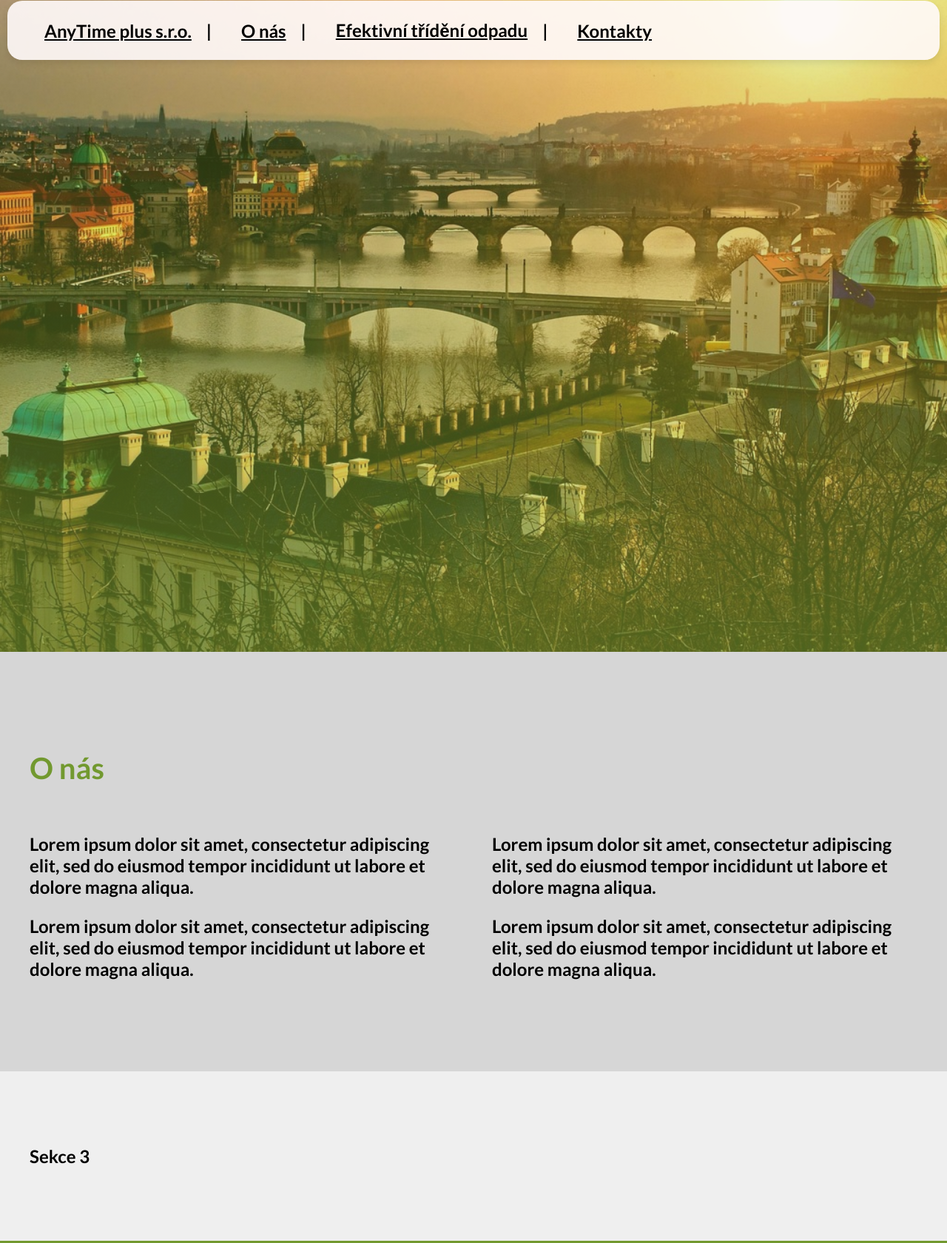
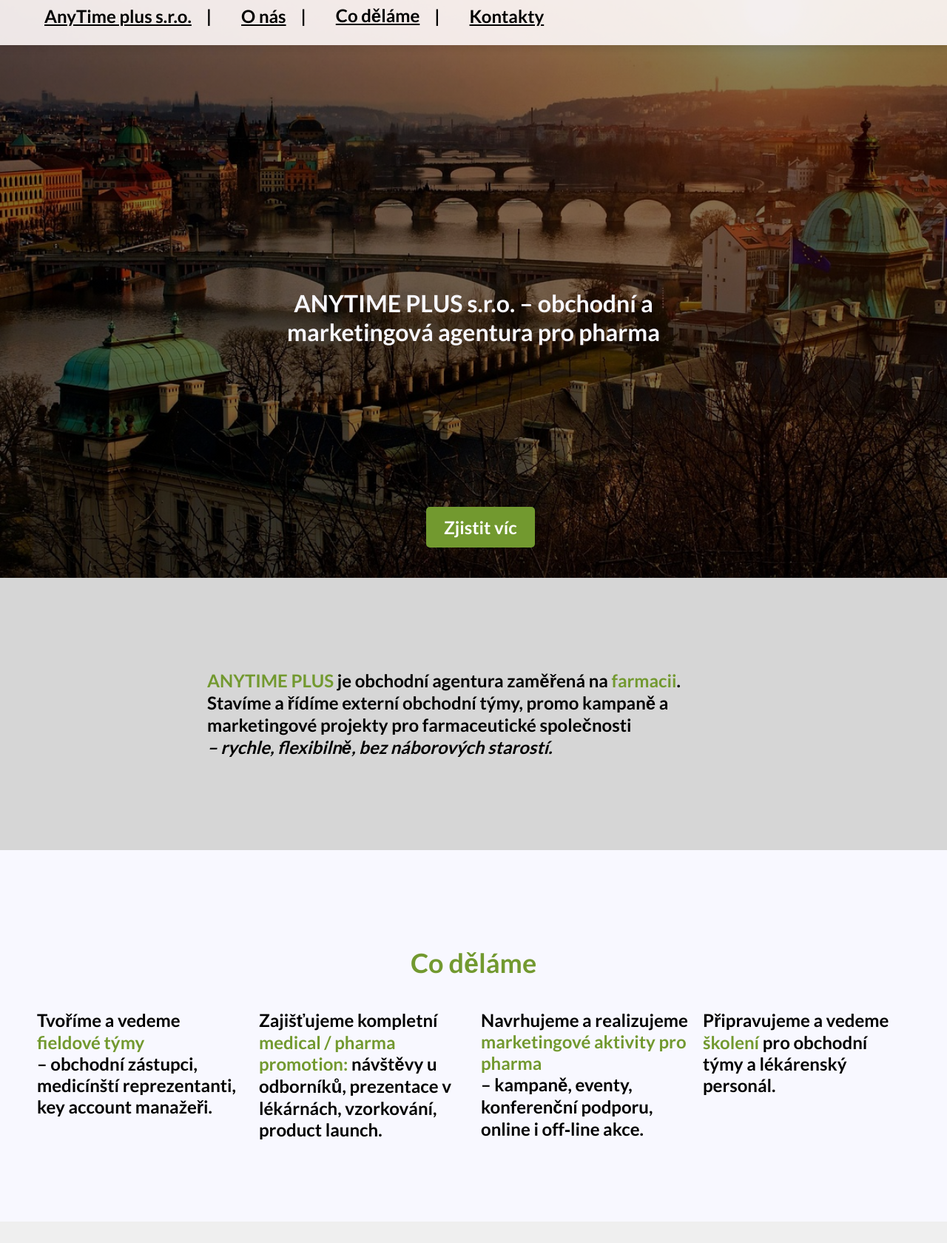
Before and after one commit to vaseknemec2-collab/AnyTIme-, a plain HTML site: page index.html in a window 1280 px wide. Shown: the part 19-1699 px from the top of the page at 74% size. Drawn offline with Linux system fonts and the light colour scheme.

Commit message:
pridani textu

```diff
--- a/index.html
+++ b/index.html
@@ -13,25 +13,34 @@
         <ul class="navbar">
             <li><a href="#home">AnyTime plus s.r.o.</a></li>
             <li><a href="#o_nas">O nás</a></li>
-            <li><a href="#odpad">Efektivní třídění odpadu</a></li>
+            <li><a href="#co_delame">Co děláme</a></li>
             <li><a href="#kontakty">Kontakty</a></li>
         </ul>
     </nav>
 
-    <section id="home" style="height:100vh;"></section>
+    <section id="home" class="hero" style="height:100vh;">
+            <div class="hero-content">
+                <p>ANYTIME PLUS s.r.o. – obchodní a marketingová agentura pro pharma</p>
+                <a href="#o_nas" class="btn">Zjistit víc</a>
+            </div>
+    </section>
 
     <section id="o_nas" class="o_nas">
-        <H2>O nás</H2>
         <div class="o_nas-container">
-            <div class="o_nas-text1">
-                <p>Lorem ipsum dolor sit amet, consectetur adipiscing elit, sed do eiusmod tempor incididunt ut labore et dolore magna aliqua.</p>
-                <p>Lorem ipsum dolor sit amet, consectetur adipiscing elit, sed do eiusmod tempor incididunt ut labore et dolore magna aliqua.</p>
-            </div>
+            <p>
+                <strong>ANYTIME PLUS</strong> je obchodní agentura zaměřená na <strong>farmacii</strong>.
+                Stavíme a řídíme externí obchodní týmy, promo kampaně a marketingové projekty pro farmaceutické společnosti <br><i>– rychle, flexibilně, bez náborových starostí.</i>
+            </p>
+        </div>
+    </section>
 
-            <div class="o_nas-text2">
-                <p>Lorem ipsum dolor sit amet, consectetur adipiscing elit, sed do eiusmod tempor incididunt ut labore et dolore magna aliqua.</p>
-                <p>Lorem ipsum dolor sit amet, consectetur adipiscing elit, sed do eiusmod tempor incididunt ut labore et dolore magna aliqua.</p>
-            </div>
+    <section id="co_delame" class="co-delame">
+        <div class="co_delame-container">
+            <H2>Co děláme</H2>
+            <div class="column">Tvoříme a vedeme <strong>fieldové týmy</strong> <br>– obchodní zástupci, medicínští reprezentanti, key account manažeři.</div>
+            <div class="column">Zajišťujeme kompletní <strong>medical / pharma promotion:</strong> návštěvy u odborníků, prezentace v lékárnách, vzorkování, product launch.</div>
+            <div class="column">Navrhujeme a realizujeme <strong>marketingové aktivity pro pharma</strong> <br> – kampaně, eventy, konferenční podporu, online i off‑line akce.</div>
+            <div class="column">Připravujeme a vedeme <strong>školení</strong> pro obchodní týmy a lékárenský personál.</div>
         </div>
     </section>
 
--- a/style.css
+++ b/style.css
@@ -1,4 +1,4 @@
- html {
+ html {                                             /*celá stránka */
     scroll-behavior: smooth;
     margin: 0;
     padding: 0;
@@ -6,28 +6,31 @@
 }
 
 
-body {
+body {                                             /*Hlavní nastavení*/
     font-family: 'Lato', sans-serif;
     font-weight: bold;
     font-size: 24px;
-    background-color: #F8F8FF;
     margin: 0;
 }
 
-.navbar {
+
+strong {                                             /*výrazný text*/
+    color: #72992f;
+    font-weight: 700;
+}
+
+.navbar {                                             /*Lišta*/
     display: flex;
     justify-content: flex-start;
     align-items: center;
-    padding: 0 30px;
     margin: 0;
-    background-color: rgba(255, 250, 250, 0.9); /* lehce průhledné */
+    background-color: rgba(255, 250, 250, 0.9);
     height: 80px;
-    border-radius: 20px;
     box-shadow: 0px 4px 10px rgba(0,0,0,0.1);
     position: fixed;
-    top: 20px;
-    left: 10px;
-    right: 10px;
+    top: 0px;
+    left: 0px;
+    right: 0px;
     z-index: 10;
 }
 
@@ -54,56 +57,46 @@
     margin-left: 20px;
 }
 
-
-#home {
-    height: 100vh;
-    padding-top: 100px;
-    background-image:
-        linear-gradient(rgba(154, 197, 58, 0.2), rgba(154, 197, 58, 0.5)), /* zelená folie 50% */
-        url('photo/prague.jpg'); /* obrázek */
-    background-size: cover;
-    background-position: center top;
-    background-repeat: no-repeat;
-    display: flex;
-    flex-direction: column;
-}
-
-.o_nas {
+.o_nas {                                             /*2. SEKCE*/
     min-height: auto;
     padding: 100px 40px;
     background-color: #d6d6d6;
 }
 
-.o_nas-container {
-    display: flex;
-    gap: 50px;
-    align-items: flex-start;
-    flex-wrap: wrap;
+.o_nas p {                                             /*klasický text*/
+    margin-left: 10%;
+    margin-right: 10%;
 }
 
-.o_nas h2 {
-    color: #72992f;
-    font-size: 40px;
-    margin-bottom: 40px;
+.o_nas-container {
+    max-width: 900px;
+    margin: 0 auto;        /* vystředí */
 }
 
-.o_nas-text1 {
-    flex: 1;
-    gap: 50px;
-    align-items: center;
-    justify-content: center;
-    min-width: 300px;
-    flex-wrap: wrap;
+.co-delame {                                             /*3. SEKCE*/
+    min-height: auto;
+    background-color: #f8f8ff;
+    padding: 100px 40px;
 }
 
-.o_nas-text2 {
-    flex: 1;
-    gap: 50px;
-    align-items: center;
-    justify-content: center;
-    min-width: 300px;
-    flex-wrap: wrap;
+.co-delame::after {
+  content: "";
+  display: table;
+  clear: both;
 }
+
+.column {
+  float: left;
+  width: 25%;
+  padding: 10px;
+  box-sizing: border-box;
+}
+
+.co_delame-container h2 {
+    text-align: center;
+    color: #72992f;
+}
+
 
 .odpad {
     min-height: auto;
@@ -138,3 +131,60 @@
 .kontakt-info strong {
     color: black;
 }
+
+.hero {
+    background-image:
+        linear-gradient(
+            rgba(0, 0, 0, 0.45),
+            rgba(0, 0, 0, 0.55)
+        ),
+    url('photo/prague.jpg');
+    background-size: cover;
+    background-position: center top;
+    background-repeat: no-repeat;
+    height: 100vh;
+    display: flex;
+    align-items: center;
+    justify-content: center;
+    color: #F8F8FF;
+}
+
+.hero-content {
+    max-width: 600px;
+    margin-top: 80px;
+    padding: 20px;
+    border-radius: 10px;
+}
+
+.hero-content h1 {
+    text-align: center;
+    font-size: 3rem;
+    margin-bottom: 0.5rem;
+}
+
+.hero-content p {
+    text-align: center;
+    font-size: 2rem;
+    margin-bottom: 1rem;
+}
+
+.btn {
+  background: #72992f;
+  color: white;
+  padding: 0.8rem 1.5rem;
+  text-decoration: none;
+  border-radius: 5px;
+  position: absolute;
+  top: 88%;
+  left: 45%;
+}
+
+/* #home {
+    height: 100vh;
+    padding-top: 100px;
+    background-image:
+        linear-gradient(rgba(154, 197, 58, 0.2), rgba(154, 197, 58, 0.5)),
+        url('photo/prague.jpg');
+    display: flex;
+    flex-direction: column;
+} */
```
